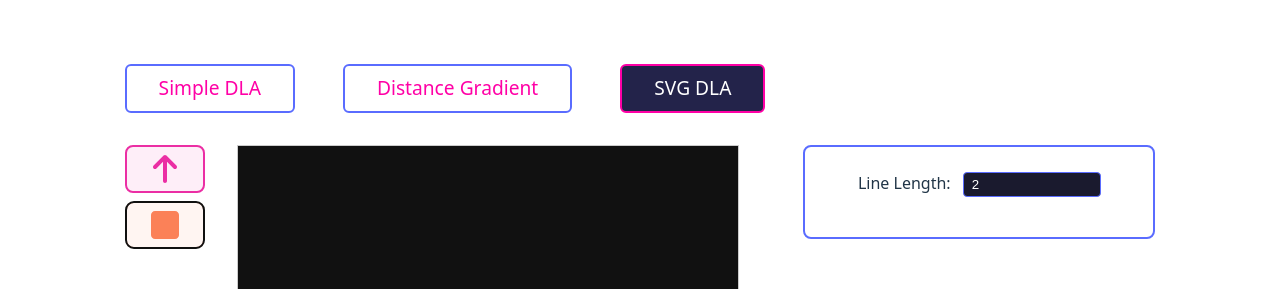
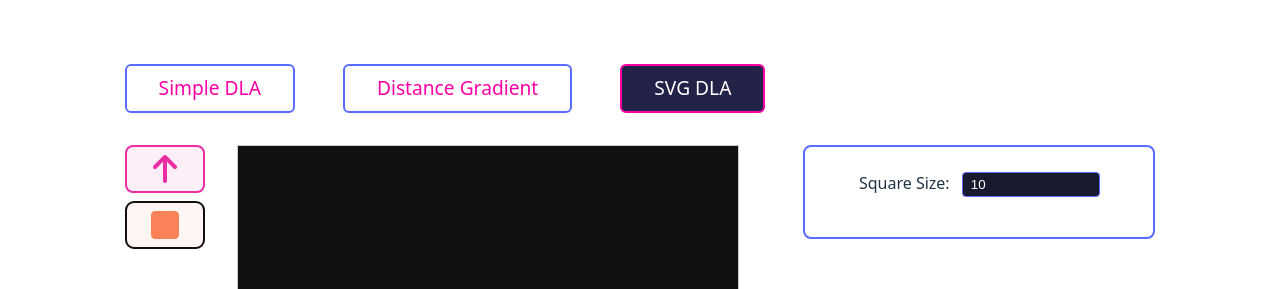
Before and after one commit to chriswininger/DLA-Studio-2025, a React (Vite) app: page /svg-dla in a window 1280 px wide. Both pictures are taken after a click on the button 165 px from the left and 224 px from the top of the page. Shown: the top 289 px of the page. Built offline with nearby package versions, Linux system fonts and the light colour scheme.

Commit message:
adding place holder to render svg as squares

```diff
--- a/src/App.tsx
+++ b/src/App.tsx
@@ -2,7 +2,7 @@ import './App.css'
 import './tabs/tabs.css'
 import { BrowserRouter as Router, Routes, Route, Navigate, NavLink } from 'react-router-dom';
 import Simple2DAnimatedDLA from './tabs/Simple2DAnimatedDLA/simple-2d-animated-dla'
-import SVGDLA from './tabs/SVGDLA/SVGDLA'
+import { SVGDLA } from './tabs/SVGDLA/SVGDLA'
 import DistanceGradient from './tabs/DistanceGradient/distance-gradient';
 
 function App() {
--- a/src/tabs/DistanceGradient/color-stops-controls/color-stops-controls.tsx
+++ b/src/tabs/DistanceGradient/color-stops-controls/color-stops-controls.tsx
@@ -6,7 +6,7 @@ import './color-stops-controls.css';
 
 const ColorStopsControls: React.FC = () => {
   const dispatch = useDispatch();
-  const { colorStops, selectedStopId } = useSelector((state: RootState) => state.distanceGradient);
+  const { colorStops } = useSelector((state: RootState) => state.distanceGradient);
 
   const handleUpdateColorStop = (id: string, field: 'color' | 'position', value: string | number) => {
     dispatch(updateColorStop({ id, field, value }));
--- a/src/tabs/SVGDLA/SVGDLA.tsx
+++ b/src/tabs/SVGDLA/SVGDLA.tsx
@@ -5,46 +5,13 @@ import type { SVGDLAUIState } from './svg-dla-slice';
 import { setSvgContent } from './svg-dla-slice';
 import type { ClusterMap } from '../../dla/dla';
 import LineLengthControls from './line-length-controls/line-length-controls';
+import SquareSizeControls from './square-size-controls/square-size-controls';
 import './SVGDLA.css';
 import { setSelectedTool } from './svg-dla-slice';
 import { FontAwesomeIcon } from '@fortawesome/react-fontawesome';
 import { faArrowUp, faSquare } from '@fortawesome/free-solid-svg-icons';
 
-const ToolBar: React.FC = () => {
-  const dispatch = useAppDispatch();
-  const selectedTool = useAppSelector((state: RootState) => (state.svgDla as SVGDLAUIState).selectedTool);
-
-  return (
-    <div className="dlasim_tool-container">
-      <button
-        className={`dlasim_tool-btn${selectedTool === 'draw-with-lines' ? ' selected' : ' unselected'}`}
-        onClick={() => dispatch(setSelectedTool('draw-with-lines'))}
-        aria-label="Draw with Lines Tool"
-        type="button"
-      >
-        <FontAwesomeIcon
-          icon={faArrowUp}
-          className="dlasim_tool-icon"
-          color={selectedTool === 'draw-with-lines' ? '#FB8158' : '#EB2EA4'}
-        />
-      </button>
-      <button
-        className={`dlasim_tool-btn${selectedTool === 'draw-with-squares' ? ' selected' : ' unselected'}`}
-        onClick={() => dispatch(setSelectedTool('draw-with-squares'))}
-        aria-label="Draw with Squares Tool"
-        type="button"
-      >
-        <FontAwesomeIcon
-          icon={faSquare}
-          className="dlasim_tool-icon"
-          color={selectedTool === 'draw-with-squares' ? '#FB8158' : '#EB2EA4'}
-        />
-      </button>
-    </div>
-  );
-};
-
-const SVGDLA: React.FC = () => {
+export const SVGDLA: React.FC = () => {
   const CANVAS_WIDTH = 500;
   const CANVAS_HEIGHT = 500;
   const dispatch = useAppDispatch();
@@ -65,8 +32,8 @@ const SVGDLA: React.FC = () => {
   return (
     <div className="dlasim-svgdla-tab">
       <div className="dlasim-flex-row">
-        {/* Tool selection UI */}
         <ToolBar />
+
         <div className="svgdla-main-content">
           {/* SVG container */}
           <div className="svgdla-svg-container">
@@ -80,10 +47,9 @@ const SVGDLA: React.FC = () => {
               {/* SVG content will be generated here */}
             </svg>
           </div>
-          {/* Line length controls */}
-          <LineLengthControls />
+
+          <ToolOptions />
         </div>
-        {/* End main content */}
       </div>
       <div className="svgdla-button-container">
         <button onClick={generateSVG}>
@@ -136,4 +102,49 @@ const SVGDLA: React.FC = () => {
   }
 };
 
-export default SVGDLA;
+const ToolBar: React.FC = () => {
+  const dispatch = useAppDispatch();
+  const selectedTool = useAppSelector((state: RootState) => (state.svgDla as SVGDLAUIState).selectedTool);
+
+  return (
+    <div className="dlasim_tool-container">
+      <button
+        className={`dlasim_tool-btn${selectedTool === 'draw-with-lines' ? ' selected' : ' unselected'}`}
+        onClick={() => dispatch(setSelectedTool('draw-with-lines'))}
+        aria-label="Draw with Lines Tool"
+        type="button"
+      >
+        <FontAwesomeIcon
+          icon={faArrowUp}
+          className="dlasim_tool-icon"
+          color={selectedTool === 'draw-with-lines' ? '#FB8158' : '#EB2EA4'}
+        />
+      </button>
+      <button
+        className={`dlasim_tool-btn${selectedTool === 'draw-with-squares' ? ' selected' : ' unselected'}`}
+        onClick={() => dispatch(setSelectedTool('draw-with-squares'))}
+        aria-label="Draw with Squares Tool"
+        type="button"
+      >
+        <FontAwesomeIcon
+          icon={faSquare}
+          className="dlasim_tool-icon"
+          color={selectedTool === 'draw-with-squares' ? '#FB8158' : '#EB2EA4'}
+        />
+      </button>
+    </div>
+  );
+};
+
+const ToolOptions: React.FC = () => {
+  const selectedTool = useAppSelector((state: RootState) => state.svgDla.selectedTool);
+
+  switch(selectedTool) {
+    case 'draw-with-lines':
+      return <LineLengthControls />
+    case 'draw-with-squares':
+      return <SquareSizeControls />
+    default:
+      return null;
+  }
+}
--- /dev/null
+++ b/src/tabs/SVGDLA/square-size-controls/square-size-controls.css
@@ -0,0 +1,21 @@
+.svgdla_square-size-controls {
+  margin-left: 48px;
+  border: 2px solid var(--control-border-color);
+  border-radius: 8px;
+  padding: 24px;
+  min-width: 300px;
+}
+
+.svgdla_square-size-row {
+  margin-bottom: 16px;
+}
+
+.svgdla_square-size-input {
+  margin-left: 8px;
+  width: 120px;
+  padding: 4px 8px;
+  border: 1px solid var(--control-border-color);
+  border-radius: 4px;
+  background: #1a1a2e;
+  color: #fff;
+}
--- /dev/null
+++ b/src/tabs/SVGDLA/square-size-controls/square-size-controls.tsx
@@ -0,0 +1,39 @@
+import React from 'react';
+import { useDispatch } from 'react-redux';
+import { useAppSelector } from '../../../store';
+import { setSquareSize } from '../svg-dla-slice';
+import type { RootState } from '../../../store';
+import type { SVGDLAUIState } from '../svg-dla-slice';
+import './square-size-controls.css';
+
+const SquareSizeControls: React.FC = () => {
+  const dispatch = useDispatch();
+  const squareSize = useAppSelector((state: RootState) =>
+    (state.svgDla as SVGDLAUIState).squareSize
+  );
+
+  return (
+    <div className="svgdla_square-size-controls">
+      <div className="svgdla_square-size-row">
+        <label htmlFor="svg-square-size">Square Size: </label>
+        <input
+          id="svg-square-size"
+          type="number"
+          min={0}
+          value={squareSize}
+          onChange={handleSquareSizeChange}
+          className="svgdla_square-size-input"
+        />
+      </div>
+    </div>
+  );
+
+  function handleSquareSizeChange(e: React.ChangeEvent<HTMLInputElement>) {
+    const val = parseInt(e.target.value, 10);
+    if (!isNaN(val) && val >= 0) {
+      dispatch(setSquareSize(val));
+    }
+  }
+};
+
+export default SquareSizeControls;
--- a/src/tabs/SVGDLA/svg-dla-slice.ts
+++ b/src/tabs/SVGDLA/svg-dla-slice.ts
@@ -6,12 +6,14 @@ export interface SVGDLAUIState {
   lineLength: number;
   svgContent: string;
   selectedTool: SVGDLAUITool;
+  squareSize: number;
 }
 
 const initialState: SVGDLAUIState = {
   lineLength: 2,
   svgContent: '',
   selectedTool: 'draw-with-lines',
+  squareSize: 10,
 };
 
 const slice = createSlice({
@@ -27,8 +29,11 @@ const slice = createSlice({
     setSelectedTool(state, action: PayloadAction<SVGDLAUITool>) {
       state.selectedTool = action.payload;
     },
+    setSquareSize(state, action: PayloadAction<number>) {
+      state.squareSize = action.payload;
+    },
   },
 });
 
-export const { setLineLength, setSvgContent, setSelectedTool } = slice.actions;
+export const { setLineLength, setSvgContent, setSelectedTool, setSquareSize } = slice.actions;
 export default slice.reducer;
```
Also changed, not shown: src/tabs/Simple2DAnimatedDLA/simple-2d-animated-dla-slice.ts (+15 -1 lines), 1 other file (tests, documents, lock files or other folders).
